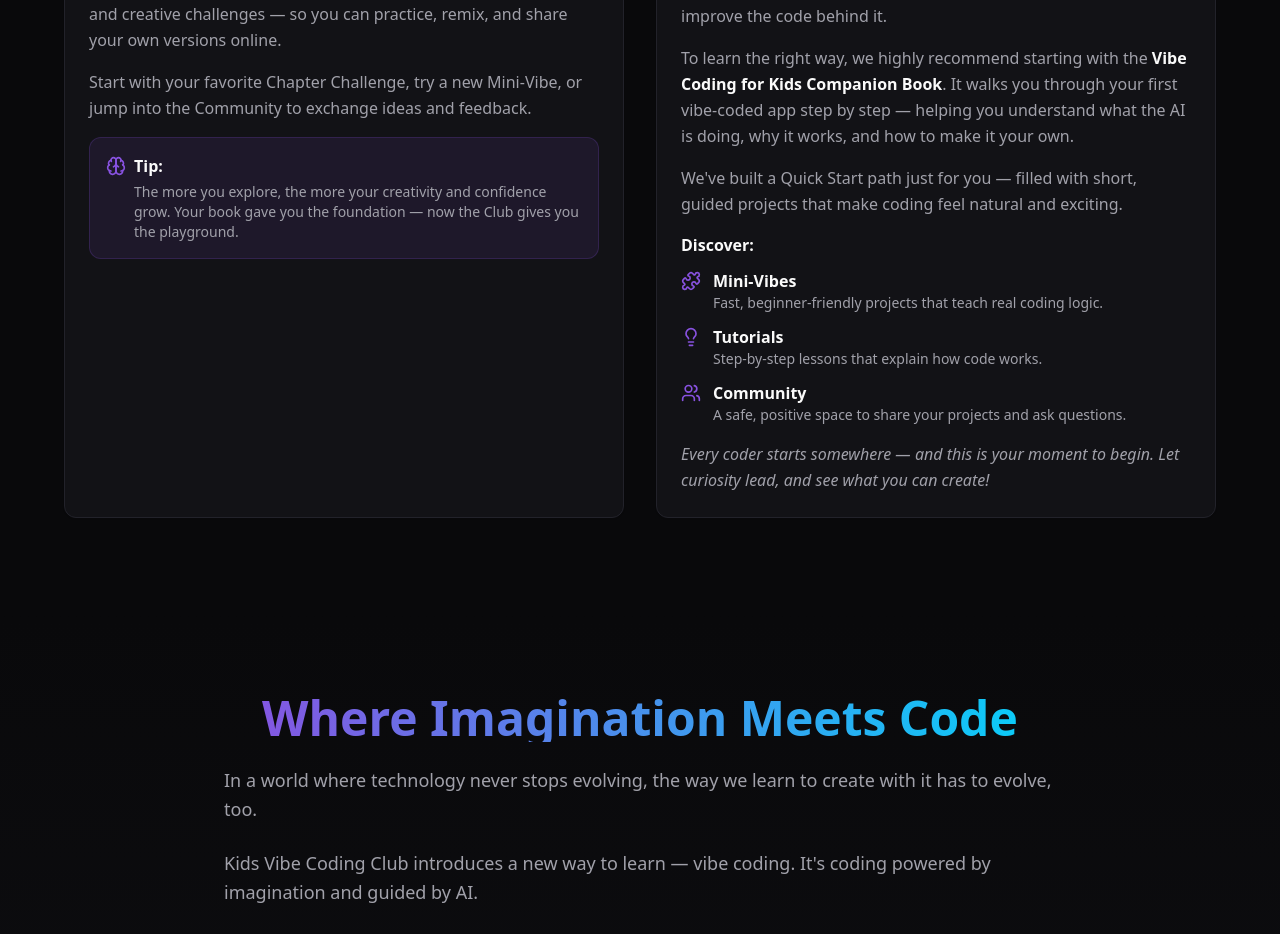
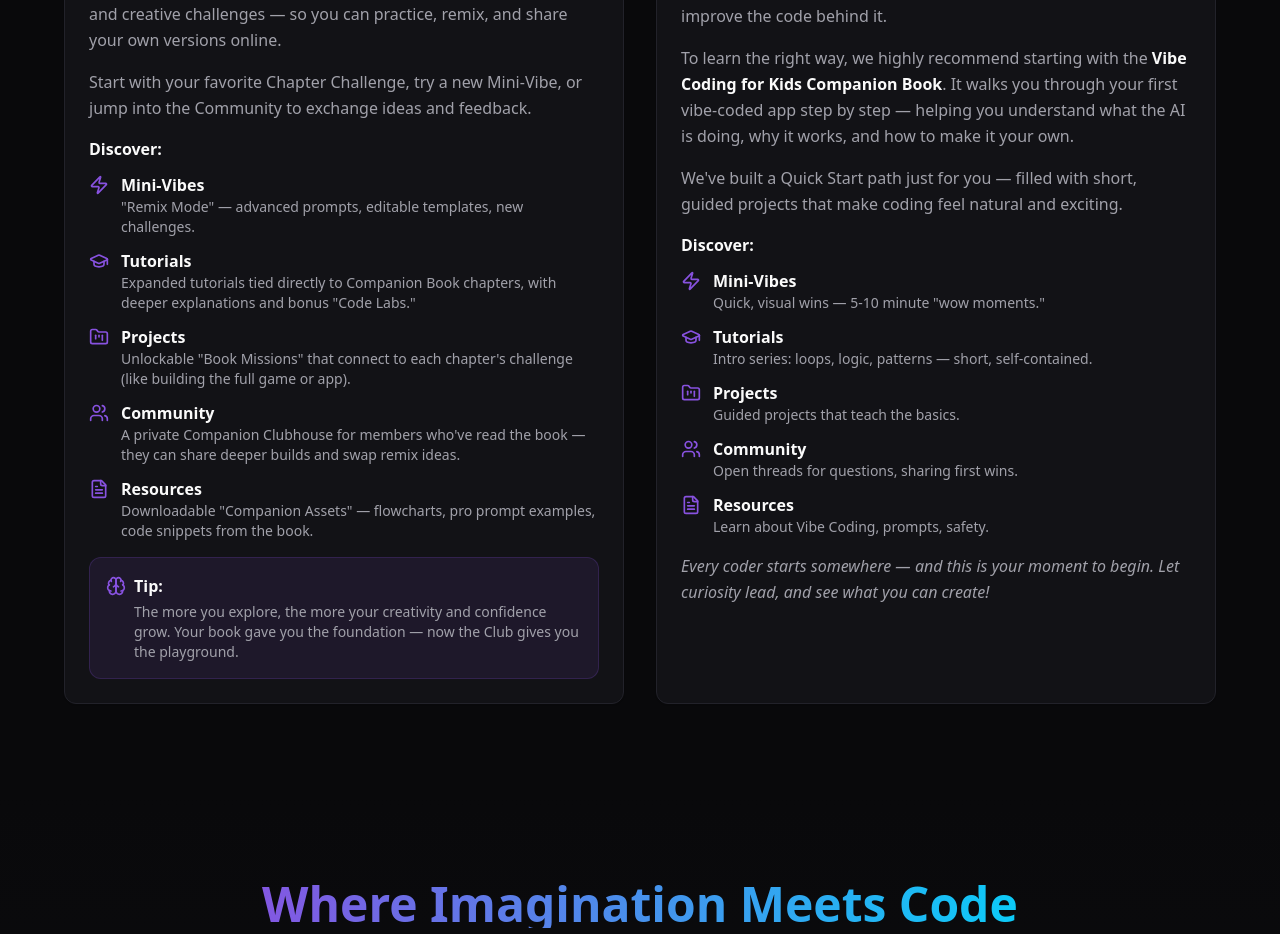
Before and after one commit to irexio/kids-vibe-forge, a React (Vite) app: page / in a window 1280 px wide. Shown: the part 1420-2354 px from the top of the page. Built offline with nearby package versions, Linux system fonts and the light colour scheme; the HTML template or start-up script is replaced by a standard one.

Commit message:
Refactor Features component

```diff
--- a/src/components/Features.tsx
+++ b/src/components/Features.tsx
@@ -1,4 +1,4 @@
-import { BookOpen, Sparkles, Brain, Puzzle, Lightbulb, Users } from "lucide-react";
+import { BookOpen, Sparkles, Brain, Zap, GraduationCap, FolderKanban, Users, FileText } from "lucide-react";
 import { Card, CardContent, CardHeader, CardTitle } from "@/components/ui/card";
 
 const Features = () => {
@@ -38,6 +38,50 @@ const Features = () => {
               <p className="text-muted-foreground leading-relaxed">
                 Start with your favorite Chapter Challenge, try a new Mini-Vibe, or jump into the Community to exchange ideas and feedback.
               </p>
+
+              <div className="space-y-3 mt-6">
+                <h4 className="font-semibold text-foreground mb-3">Discover:</h4>
+
+                <div className="flex gap-3">
+                  <Zap className="w-5 h-5 text-primary flex-shrink-0 mt-0.5" />
+                  <div>
+                    <p className="font-semibold text-foreground">Mini-Vibes</p>
+                    <p className="text-sm text-muted-foreground">"Remix Mode" — advanced prompts, editable templates, new challenges.</p>
+                  </div>
+                </div>
+
+                <div className="flex gap-3">
+                  <GraduationCap className="w-5 h-5 text-primary flex-shrink-0 mt-0.5" />
+                  <div>
+                    <p className="font-semibold text-foreground">Tutorials</p>
+                    <p className="text-sm text-muted-foreground">Expanded tutorials tied directly to Companion Book chapters, with deeper explanations and bonus "Code Labs."</p>
+                  </div>
+                </div>
+
+                <div className="flex gap-3">
+                  <FolderKanban className="w-5 h-5 text-primary flex-shrink-0 mt-0.5" />
+                  <div>
+                    <p className="font-semibold text-foreground">Projects</p>
+                    <p className="text-sm text-muted-foreground">Unlockable "Book Missions" that connect to each chapter's challenge (like building the full game or app).</p>
+                  </div>
+                </div>
+
+                <div className="flex gap-3">
+                  <Users className="w-5 h-5 text-primary flex-shrink-0 mt-0.5" />
+                  <div>
+                    <p className="font-semibold text-foreground">Community</p>
+                    <p className="text-sm text-muted-foreground">A private Companion Clubhouse for members who've read the book — they can share deeper builds and swap remix ideas.</p>
+                  </div>
+                </div>
+
+                <div className="flex gap-3">
+                  <FileText className="w-5 h-5 text-primary flex-shrink-0 mt-0.5" />
+                  <div>
+                    <p className="font-semibold text-foreground">Resources</p>
+                    <p className="text-sm text-muted-foreground">Downloadable "Companion Assets" — flowcharts, pro prompt examples, code snippets from the book.</p>
+                  </div>
+                </div>
+              </div>
 
               <div className="bg-primary/10 border border-primary/20 rounded-lg p-4 mt-6">
                 <div className="flex gap-2">
@@ -85,18 +129,26 @@ const Features = () => {
                 <h4 className="font-semibold text-foreground mb-3">Discover:</h4>
 
                 <div className="flex gap-3">
-                  <Puzzle className="w-5 h-5 text-primary flex-shrink-0 mt-0.5" />
+                  <Zap className="w-5 h-5 text-primary flex-shrink-0 mt-0.5" />
                   <div>
                     <p className="font-semibold text-foreground">Mini-Vibes</p>
-                    <p className="text-sm text-muted-foreground">Fast, beginner-friendly projects that teach real coding logic.</p>
+                    <p className="text-sm text-muted-foreground">Quick, visual wins — 5-10 minute "wow moments."</p>
                   </div>
                 </div>
 
                 <div className="flex gap-3">
-                  <Lightbulb className="w-5 h-5 text-primary flex-shrink-0 mt-0.5" />
+                  <GraduationCap className="w-5 h-5 text-primary flex-shrink-0 mt-0.5" />
                   <div>
                     <p className="font-semibold text-foreground">Tutorials</p>
-                    <p className="text-sm text-muted-foreground">Step-by-step lessons that explain how code works.</p>
+                    <p className="text-sm text-muted-foreground">Intro series: loops, logic, patterns — short, self-contained.</p>
+                  </div>
+                </div>
+
+                <div className="flex gap-3">
+                  <FolderKanban className="w-5 h-5 text-primary flex-shrink-0 mt-0.5" />
+                  <div>
+                    <p className="font-semibold text-foreground">Projects</p>
+                    <p className="text-sm text-muted-foreground">Guided projects that teach the basics.</p>
                   </div>
                 </div>
 
@@ -104,7 +156,15 @@ const Features = () => {
                   <Users className="w-5 h-5 text-primary flex-shrink-0 mt-0.5" />
                   <div>
                     <p className="font-semibold text-foreground">Community</p>
-                    <p className="text-sm text-muted-foreground">A safe, positive space to share your projects and ask questions.</p>
+                    <p className="text-sm text-muted-foreground">Open threads for questions, sharing first wins.</p>
+                  </div>
+                </div>
+
+                <div className="flex gap-3">
+                  <FileText className="w-5 h-5 text-primary flex-shrink-0 mt-0.5" />
+                  <div>
+                    <p className="font-semibold text-foreground">Resources</p>
+                    <p className="text-sm text-muted-foreground">Learn about Vibe Coding, prompts, safety.</p>
                   </div>
                 </div>
               </div>
```
